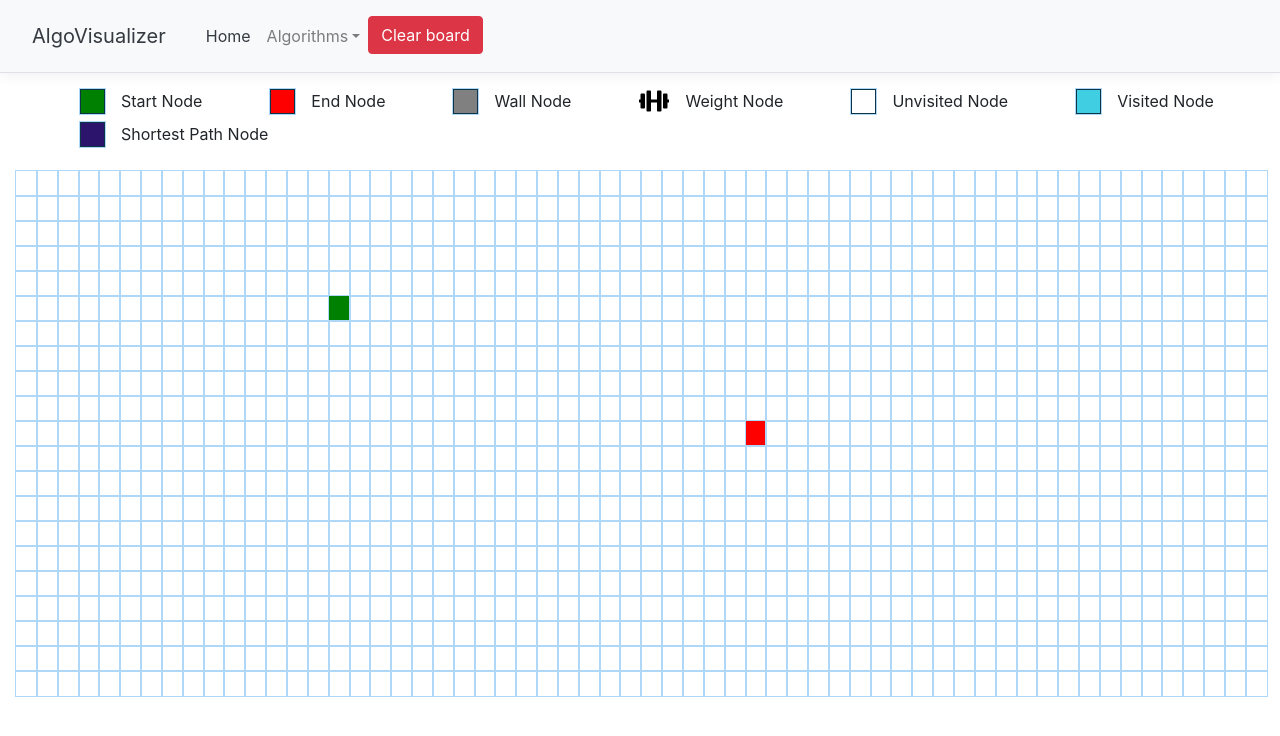
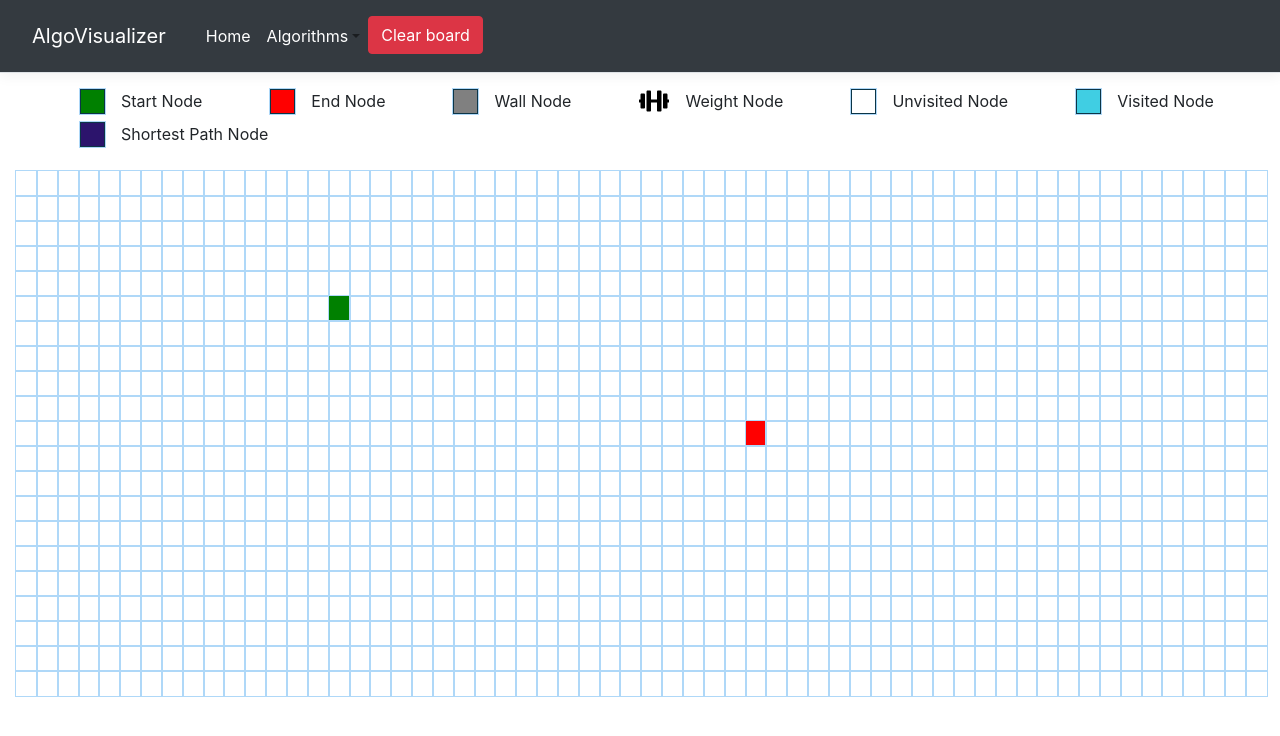
Before and after one commit to melikpehlivanov/AlgorithmVisualizer, a React (Create React App) app in the folder AlgoVisualizer/AlgoVisualizer/ClientApp/: page /pathfindingAlgorithms in a window 1280 px wide. Shown: the top 736 px of the page. Built offline with nearby package versions, Linux system fonts and the light colour scheme.

Commit message:
Make Navbar/GridNavbar.jsx dark

```diff
--- a/AlgoVisualizer/AlgoVisualizer/ClientApp/src/components/Navbar/GridNavbar.jsx
+++ b/AlgoVisualizer/AlgoVisualizer/ClientApp/src/components/Navbar/GridNavbar.jsx
@@ -21,11 +21,11 @@ export class GridNavbar extends Component {
     return (
       <Navbar
         className="navbar-expand-sm navbar-toggleable-sm ng-white border-bottom box-shadow mb-3"
-        bg="light"
+        bg="dark"
         expand="lg"
       >
         <Navbar.Brand>
-          <NavLink tag={Link} className="text-dark" to="/">
+          <NavLink tag={Link} className="text-white" to="/">
             AlgoVisualizer
           </NavLink>
         </Navbar.Brand>
@@ -33,11 +33,14 @@ export class GridNavbar extends Component {
         <Navbar.Collapse id="basic-navbar-nav">
           <Nav className="mr-auto">
             <NavItem>
-              <NavLink tag={Link} className="text-dark" to="/">
+              <NavLink tag={Link} className="text-white" to="/">
                 Home
               </NavLink>
             </NavItem>
-            <NavDropdown title="Algorithms" id="basic-nav-dropdown">
+            <NavDropdown
+              title={<span className="text-white">Algorithms</span>}
+              id="basic-nav-dropdown"
+            >
               {algorithms.map((currentElement, index) => {
                 return (
                   <NavDropdown.Item
```
